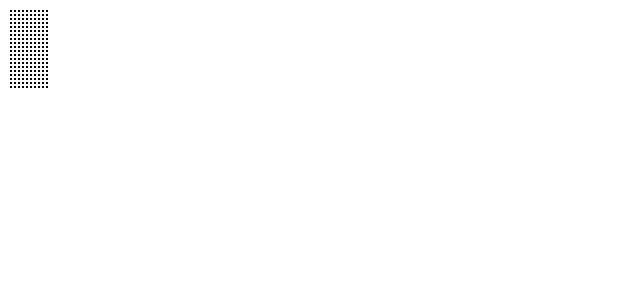
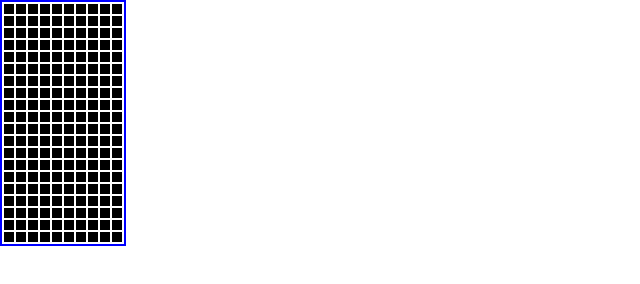
Before and after one commit to LiamLe3/Tetris, a website built with webpack: page src/template.html in a window 1280 px wide. Shown: the whole page, without its empty margins (0-640 px from the left). Built offline with nearby package versions, Linux system fonts and the light colour scheme.

Commit message:
Reset CSS Styling

```diff
--- a/src/index.js
+++ b/src/index.js
@@ -2,7 +2,4 @@ import "./styles.css";
 
 import { populateTable } from "./setup.js"
 
-console.log("yea");
 populateTable(20, 10, ".grid");
-
-console.log("Hel");
--- a/src/styles.css
+++ b/src/styles.css
@@ -1,3 +1,23 @@
+* {
+    padding: 0;
+    margin: 0;
+    box-sizing: border-box;
+}
+
+body,
+html {
+    font-family: 'Krona One', sans-serif;
+    height: 100vh;
+    background-color: white;
+    overflow:hidden;
+}
+
+table {
+    border: 2px solid blue;
+}
+
 td {
     background: black;
+    width: 10px;
+    height: 10px;
 }
--- a/src/template.html
+++ b/src/template.html
@@ -6,6 +6,12 @@
     <title>Yer</title>
 </head>
 <body>
-    <table class="grid"></table>
+    <div class="container">
+        <div class="game-wrapper">
+            <div class="top-bar"></div>
+            <table class="grid"></table>
+        </div>
+    </div>
+
 </body>
 </html>
```
